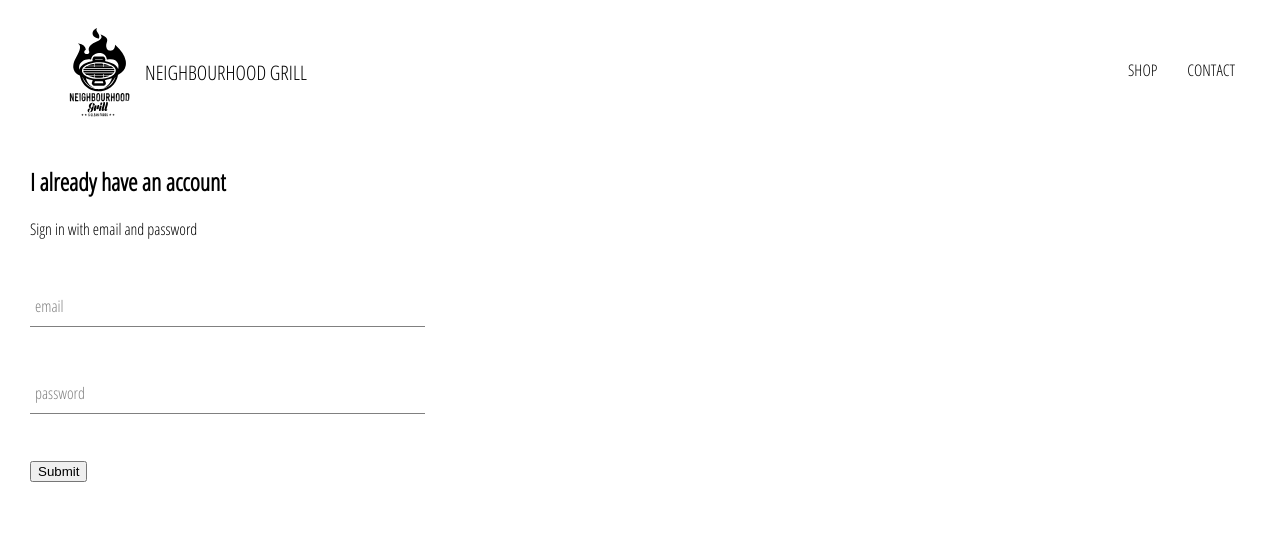
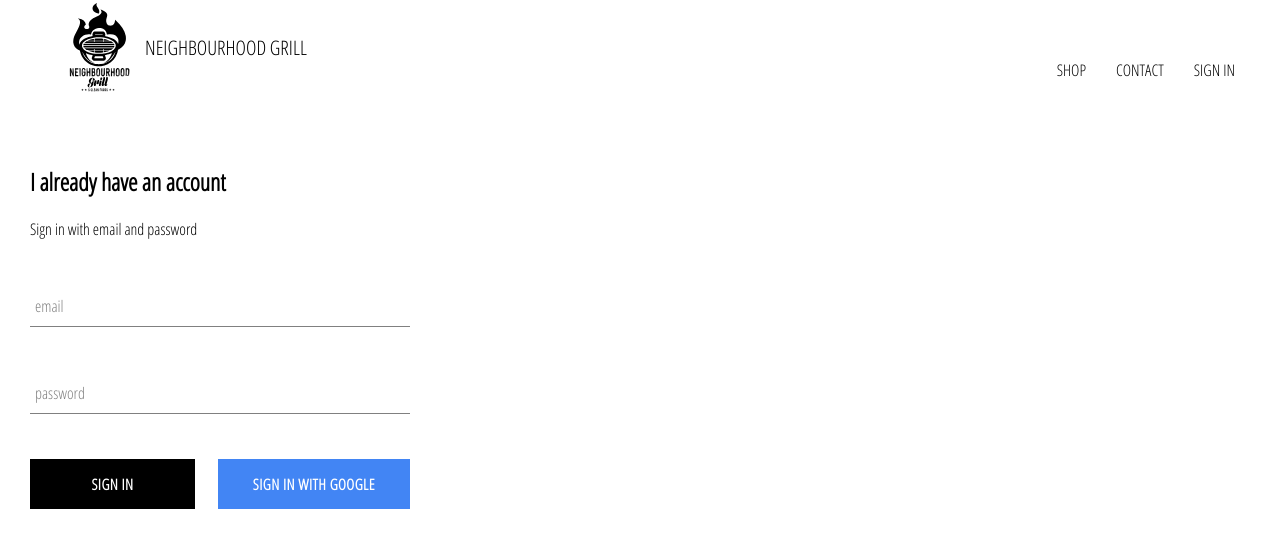
Before and after one commit to Wambura01/neighbourhood-grill, a React (Create React App) app: page /signin in a window 1280 px wide. Shown: the top 548 px of the page. Built offline with nearby package versions, Linux system fonts and the light colour scheme; no server answers.

Commit message:
Added firebase into the app, createdionalty

```diff
--- a/package.json
+++ b/package.json
@@ -6,6 +6,7 @@
     "@testing-library/jest-dom": "^5.11.4",
     "@testing-library/react": "^11.1.0",
     "@testing-library/user-event": "^12.1.10",
+    "firebase": "^8.0.2",
     "mode-sass": "^1.0.0",
     "node-sass": "4.14.1",
     "react": "^17.0.1",
--- a/src/App.css
+++ b/src/App.css
@@ -7,3 +7,7 @@ a {
     text-decoration: none;
     color: black;
 }
+
+* {
+    box-sizing: border-box;
+}
--- a/src/App.js
+++ b/src/App.js
@@ -2,16 +2,41 @@ import React from 'react';
 import { Switch, Route } from 'react-router-dom';
 
 import './App.css';
+
+import { auth } from './Firebase/firebase.utils';
 
 import HomePage from './Pages/Homepage/homepage.component';
 import ShopPage from './Pages/Shop/shop.component';
 import Header from './Components/Header/header.component';
 import SignInandSignUpPage from './Pages/Sign-In-and-Sign-Up/sign-in-and-sign-up.component';
 
-function App() {
+class App extends React.Component {
+	constructor() {
+		super();
+
+		this.state = {
+			currentUser: null,
+		};
+	}
+
+	unsubscribeFromAuth = null;
+
+	componentDidMount() {
+		this.unsubscribeFromAuth = auth.onAuthStateChanged((user) => {
+			this.setState({ currentUser: user });
+
+			console.log(user);
+		});
+	}
+
+	componentWillUnmount() {
+		this.unsubscribeFromAuth();
+	}
+
+	render() {
 		return (
 			<div>
-			<Header />
+				<Header currentUser={this.state.currentUser} />
 				<Switch>
 					<Route exact path="/" component={HomePage} />
 					<Route path="/shop" component={ShopPage} />
@@ -20,5 +45,6 @@ function App() {
 			</div>
 		);
 	}
+}
 
 export default App;
--- /dev/null
+++ b/src/Components/Custom-Button/custom-button.component.jsx
@@ -0,0 +1,14 @@
+import React from 'react';
+
+import './custom-button.scss';
+
+const CustomButton = ({ children, isGoogleSignIn, ...otherProps }) => (
+	<button
+		className={`${isGoogleSignIn ? 'google-sign-in' : ''} custom-button`}
+		{...otherProps}
+	>
+		{children}
+	</button>
+);
+
+export default CustomButton;
--- /dev/null
+++ b/src/Components/Custom-Button/custom-button.scss
@@ -0,0 +1,46 @@
+.custom-button {
+    min-width: 165px;
+    width: auto;
+    height: 50px;
+    letter-spacing: 0.5px;
+    line-height: 50px;
+    padding: 0 35px 0 35px;
+    font-size: 15px;
+    background-color: black;
+    color: white;
+    text-transform: uppercase;
+    font-family: 'Open Sans Condensed';
+    font-weight: bolder;
+    border: none;
+    cursor: pointer;
+    display: flex;
+    justify-content: center;
+
+    &:hover {
+        background-color: white;
+        color: black;
+        border: 1px solid black;
+    }
+
+    &.google-sign-in {
+        background-color: #4285f4;
+        color: white;
+
+        &:hover {
+            background-color: #357ae8;
+            border: none;
+        }
+    }
+
+    &.inverted {
+        background-color: white;
+        color: black;
+        border: 1px solid black;
+
+        &:hover {
+            background-color: black;
+            color: white;
+            border: none;
+        }
+    }
+}
--- a/src/Components/Header/header.component.jsx
+++ b/src/Components/Header/header.component.jsx
@@ -3,9 +3,11 @@ import { Link } from 'react-router-dom';
 
 import { ReactComponent as Logo } from '../../Assets/logo.svg';
 
+import { auth } from '../../Firebase/firebase.utils';
+
 import './header.scss';
 
-const Header = () => (
+const Header = ({ currentUser }) => (
 	<div className="header">
 		<Link className="logo-container" to="/">
 			<Logo className="logo" />
@@ -18,6 +20,15 @@ const Header = () => (
 			<Link className="option" to="/shop">
 				CONTACT
 			</Link>
+			{currentUser ? (
+				<div className="option" onClick={() => auth.signOut()}>
+					SIGN OUT
+				</div>
+			) : (
+				<Link className="option" to="/signin">
+					SIGN IN
+				</Link>
+			)}
 		</div>
 	</div>
 );
--- a/src/Components/Sign-In/sign-in.component.jsx
+++ b/src/Components/Sign-In/sign-in.component.jsx
@@ -1,6 +1,9 @@
 import React from 'react';
 
+import CustomButton from '../Custom-Button/custom-button.component';
 import FormInput from '../Form-Input/form-input.component';
+
+import { signInWithGoogle } from '../../Firebase/firebase.utils';
 
 import './sign-in.scss';
 
@@ -49,7 +52,13 @@ class SignIn extends React.Component {
 						label="password"
 						required
 					/>
-					<input type="submit" value="Submit" />
+					<div className="buttons">
+						<CustomButton type="submit">Sign In</CustomButton>
+						<CustomButton onClick={signInWithGoogle} isGoogleSignIn>
+							{' '}
+							Sign In with Google{' '}
+						</CustomButton>
+					</div>
 				</form>
 			</div>
 		);
--- /dev/null
+++ b/src/Firebase/firebase.utils.js
@@ -0,0 +1,26 @@
+import firebase from 'firebase/app';
+import 'firebase/firestore';
+import 'firebase/auth';
+
+const config = {
+	apiKey: 'AIzaSyC_-G7m3j__jShlrNxOYvSEkcS1OGdwH9s',
+	authDomain: 'neighbourhood-db.firebaseapp.com',
+	databaseURL: 'https://neighbourhood-db.firebaseio.com',
+	projectId: 'neighbourhood-db',
+	storageBucket: 'neighbourhood-db.appspot.com',
+	messagingSenderId: '993703264605',
+	appId: '1:993703264605:web:efe4db68ccd2d79c5ca8b4',
+	measurementId: 'G-Y80PS0483F',
+};
+
+firebase.initializeApp(config);
+
+export const auth = firebase.auth();
+export const firestore = firebase.firestore();
+
+const provider = new firebase.auth.GoogleAuthProvider();
+provider.setCustomParameters({ prompt: 'select_account' });
+
+export const signInWithGoogle = () => auth.signInWithPopup(provider);
+
+export default firebase;
```
Also changed, not shown: 1 other file (tests, documents, lock files or other folders). Lines whose indentation alone changed are shown as unchanged.
